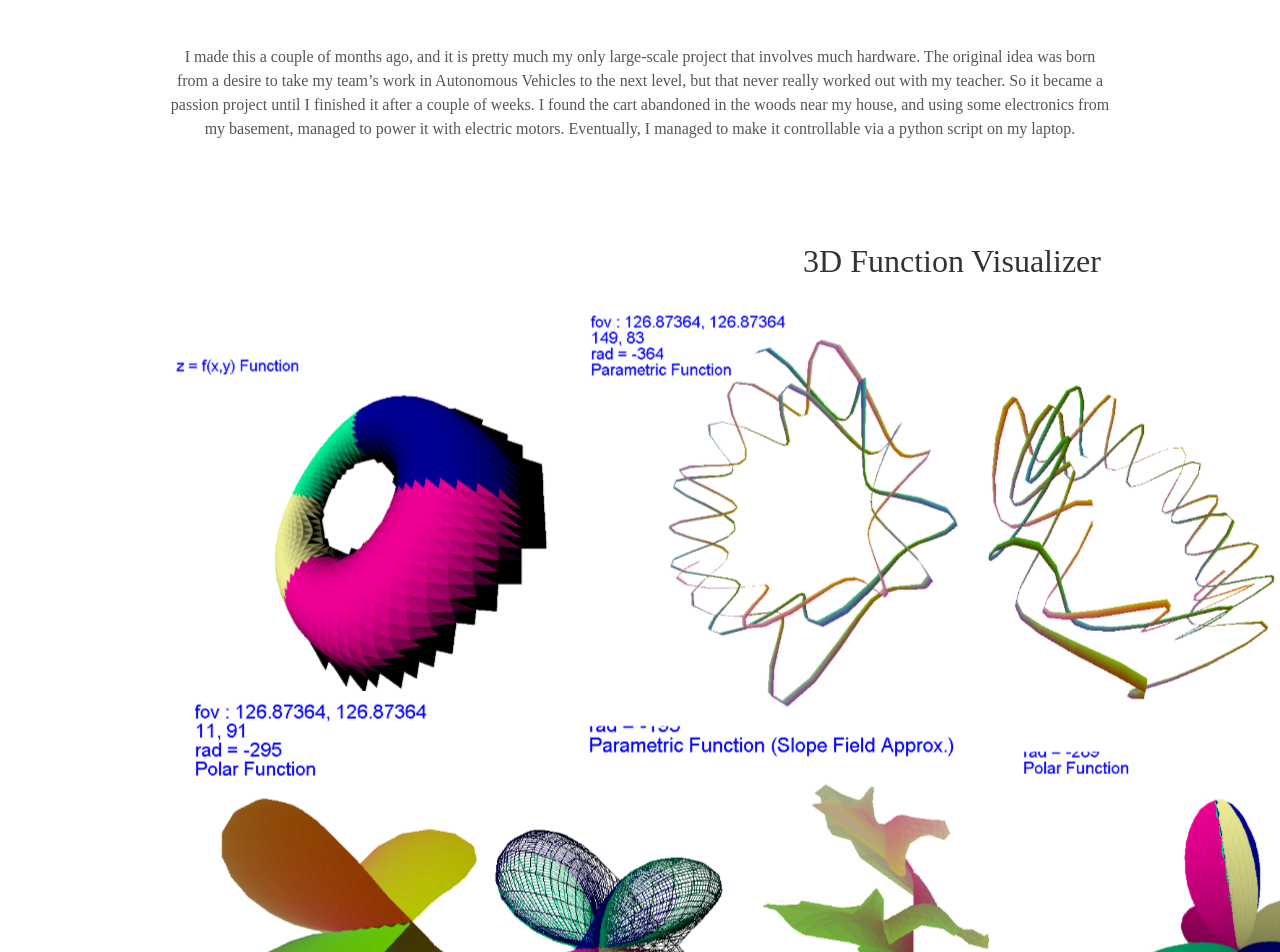
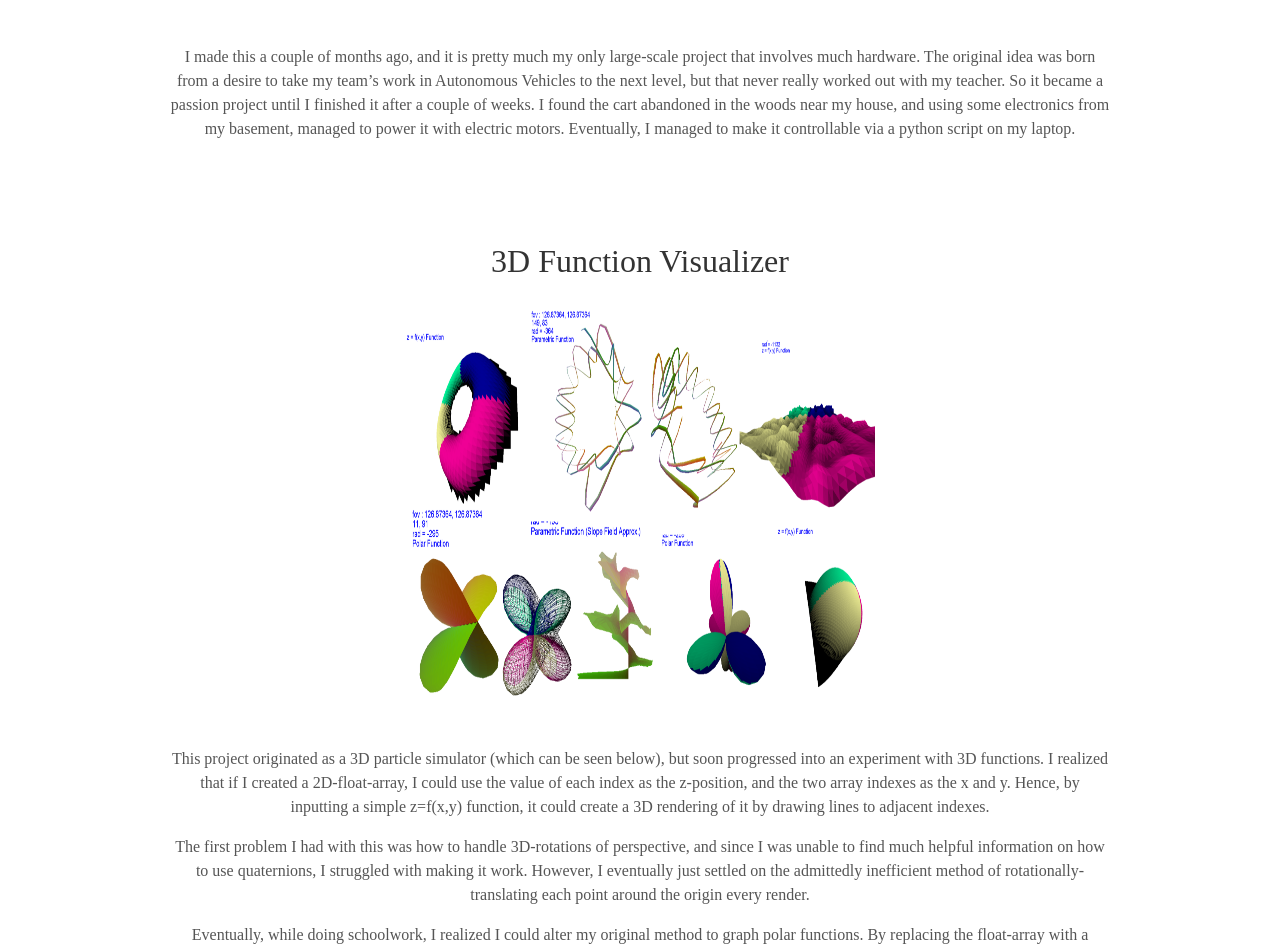
Before and after one commit to mikedillender/mikedillender.github.io, a Jekyll site: the page built from index.html, in a window 1280 px wide. Shown: the part 5060-6012 px from the top of the page. Built offline with Jekyll 4.4.1, drawn with Linux system fonts in a browser that asks for light colours; some web fonts are replaced.

Commit message:
rearranged fxvis image 2

```diff
--- a/_includes/about.html
+++ b/_includes/about.html
@@ -60,7 +60,8 @@
     <div class="tech">
       <h2>3D Function Visualizer</h2>
       <!--img src="/assets/imgs/fxvis.PNG" alt="s1" style="width:600px;height:600px;">-->
-      <img src="/assets/imgs/fxvis1.PNG" alt="s1" style="width:1564px;height:768px;">
+      <!--img src="/assets/imgs/fxvis1.PNG" alt="s1" style="width:1564px;height:768px;"-->
+      <img src="/assets/imgs/fxvis1.PNG" alt="s1" style="width:50%;height:50%;">
       <p>This project originated as a 3D particle simulator (which can be seen below), but soon progressed into an experiment with 3D functions. I realized that if I created a 2D-float-array, I could use the value of each index as the z-position, and the two array indexes as the x and y. Hence, by inputting a simple z=f(x,y) function, it could create a 3D rendering of it by drawing lines to adjacent indexes.</p>
       <p>The first problem I had with this was how to handle 3D-rotations of perspective, and since I was unable to find much helpful information on how to use quaternions, I struggled with making it work.  However, I eventually just settled on the admittedly inefficient method of rotationally-translating each point around the origin every render.</p>
       <p>Eventually, while doing schoolwork, I realized I could alter my original method to graph polar functions. By replacing the float-array with a vector-array, I could instead have the array indexes represent the x-y orientation from the origin and store the x-y positions in the vector.  This worked surprisingly well, and after I made an algorithm to panel the graphs and render them in order of distance from the observer, I started to realize the potential this program had.</p>
```
